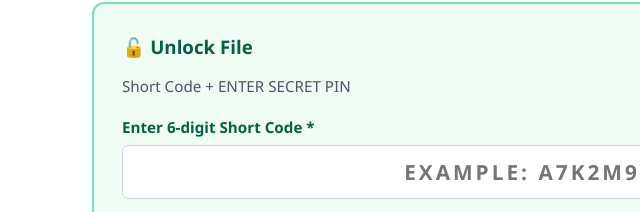
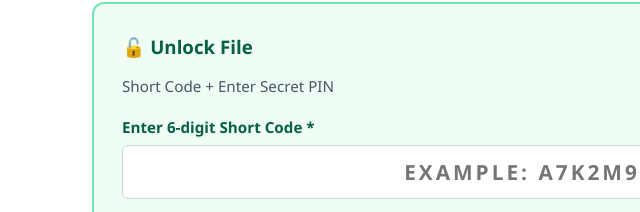
Before and after one commit to HoodaRurkiAala/HoodaRurkiAala.github.io, a plain HTML site: page index.html in a window 1280 px wide. Shown: the part 776-988 px from the top of the page, 118-758 px from the left. Drawn offline with Linux system fonts and the light colour scheme; no server answers.

Commit message:
Update index.html

```diff
--- a/index.html
+++ b/index.html
@@ -84,7 +84,7 @@
 
             <div class="vault-box">
                 <h3 style="color:#065f46; margin-bottom:12px;">🔓 Unlock File</h3>
-                <p style="font-size:0.95rem; color:#475569; margin-bottom:16px;">Short Code + ENTER SECRET PIN</p>
+                <p style="font-size:0.95rem; color:#475569; margin-bottom:16px;">Short Code + Enter Secret PIN</p>
 
                 <div class="form-group">
                     <label for="unlock-code">Enter 6-digit Short Code *</label>
```
